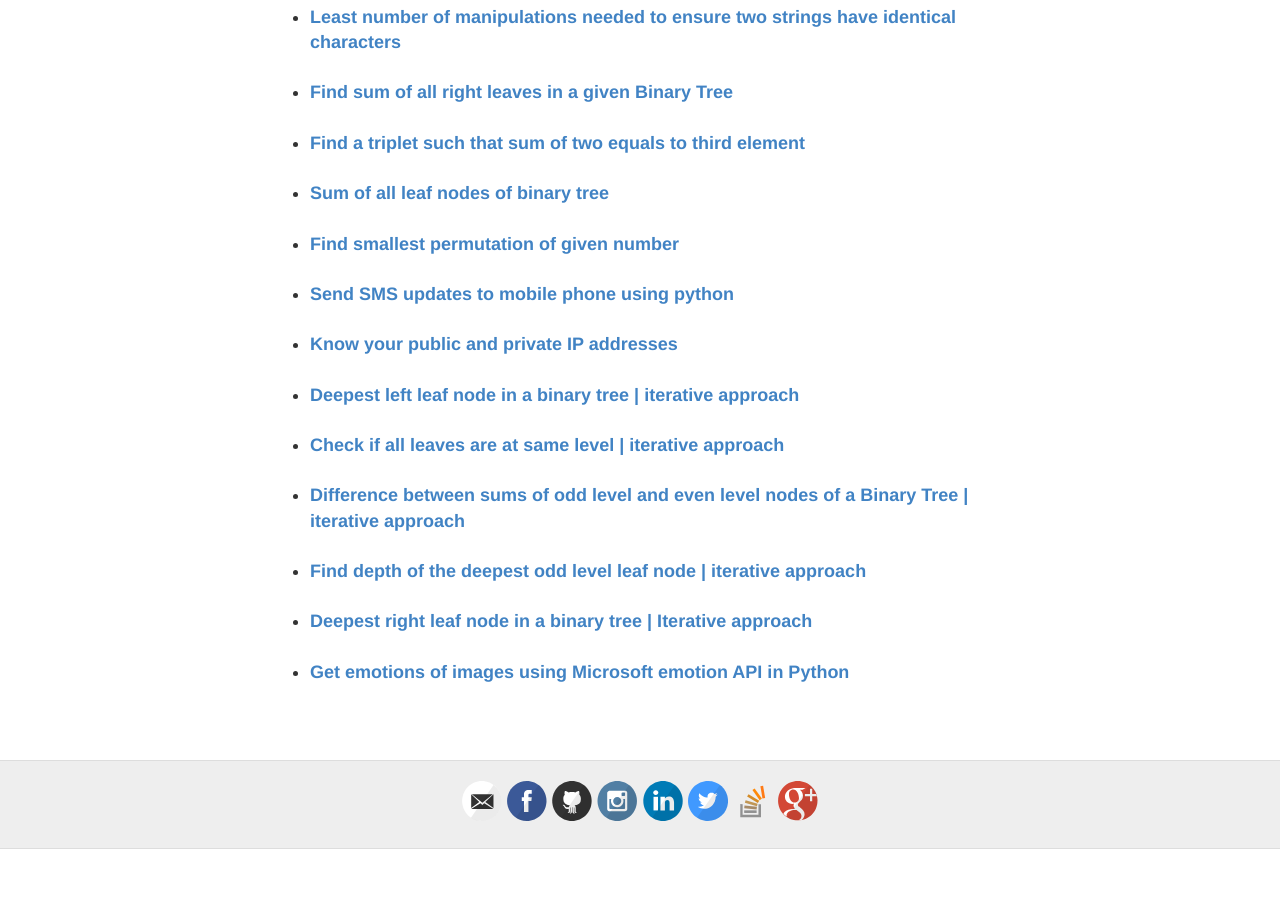
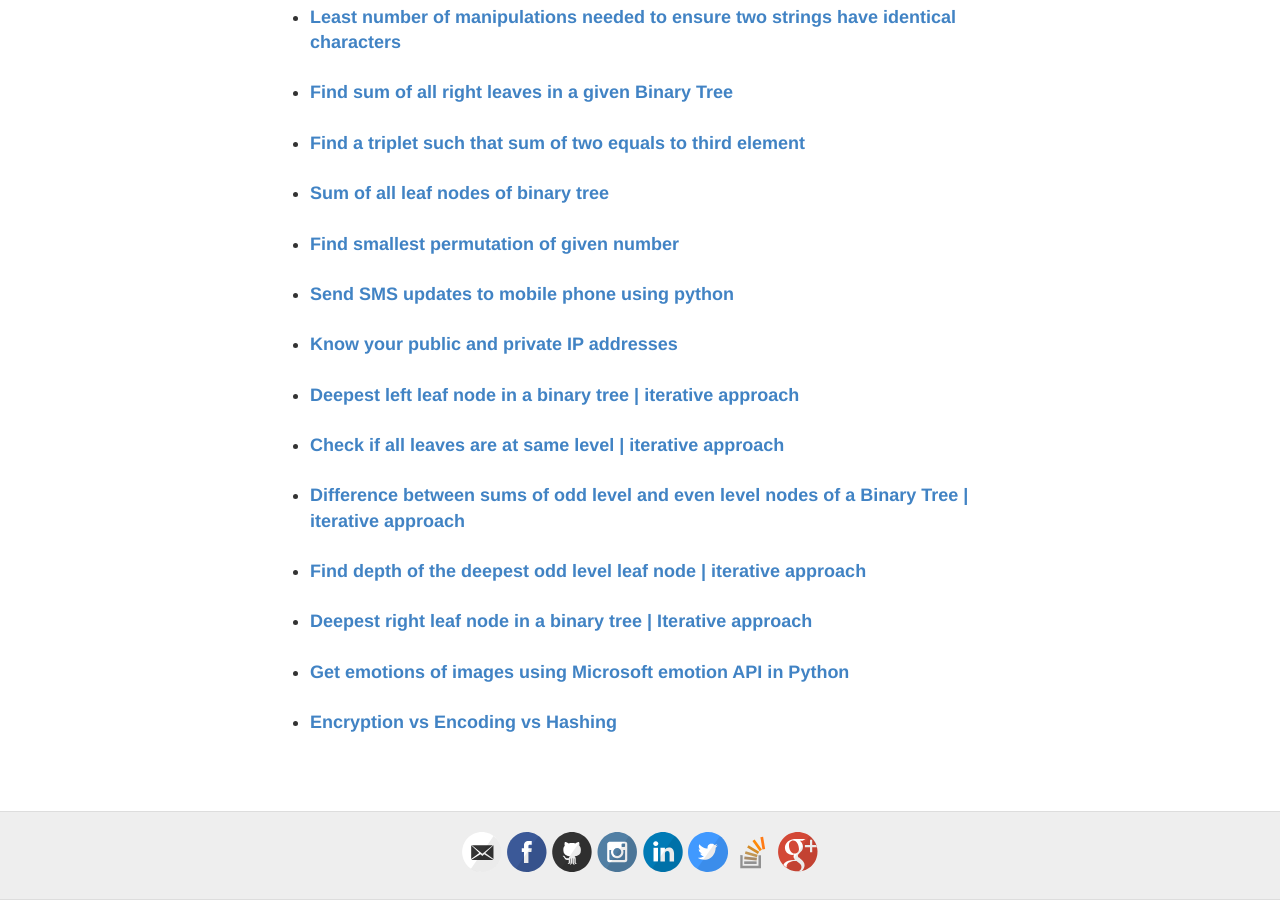
Before and after one commit to msdeep14/msdeep14.github.io, a Jekyll site: the page built from projects/geeksforgeeks_articles.html, in a window 1280 px wide and 900 px high, scrolled down 1575 px. Built offline with Jekyll 4.4.1, drawn with Linux system fonts in a browser that asks for light colours; before the commit the page ends 2424 px from its top, so only the background shows below that.

Commit message:
add geeksforgeeks article link

```diff
--- a/projects/geeksforgeeks_articles.html
+++ b/projects/geeksforgeeks_articles.html
@@ -56,6 +56,7 @@ permalink: /projects/geeksforgeeks_articles
         <li><strong><a target="_blank" href = "https://www.geeksforgeeks.org/find-depth-of-the-deepest-odd-level-node/">Find depth of the deepest odd level leaf node | iterative approach</a></strong></li><br/>
         <li><strong><a target="_blank" href = "https://www.geeksforgeeks.org/deepest-right-leaf-node-binary-tree-iterative-approach/">Deepest right leaf node in a binary tree | Iterative approach</a></strong></li><br/>
         <li><strong><a target="_blank" href = "https://www.geeksforgeeks.org/get-emotions-of-images-using-microsoft-emotion-api-in-python/">Get emotions of images using Microsoft emotion API in Python</a></strong></li><br/>
+        <li><strong><a target="_blank" href = "https://www.geeksforgeeks.org/encryption-encoding-hashing/">Encryption vs Encoding vs Hashing</a></strong></li><br/>
     </ul>
 </p>
 </body>
```
